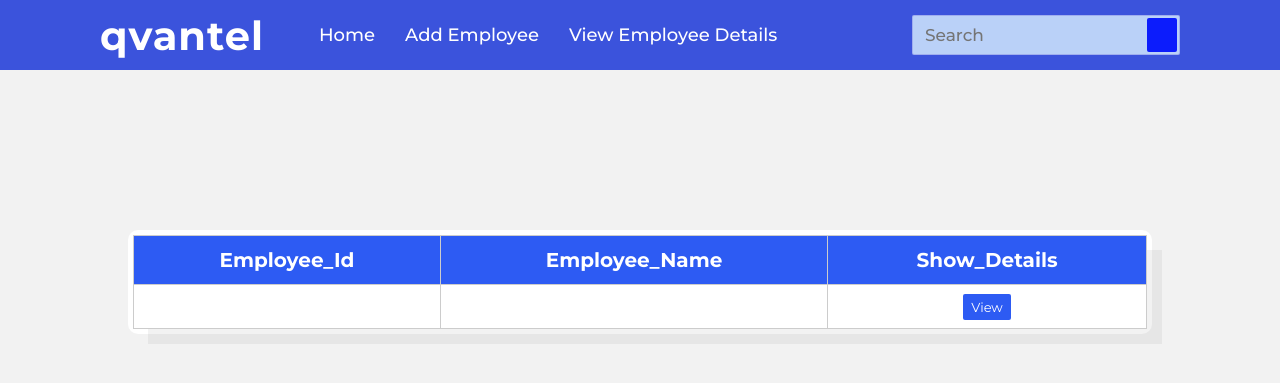
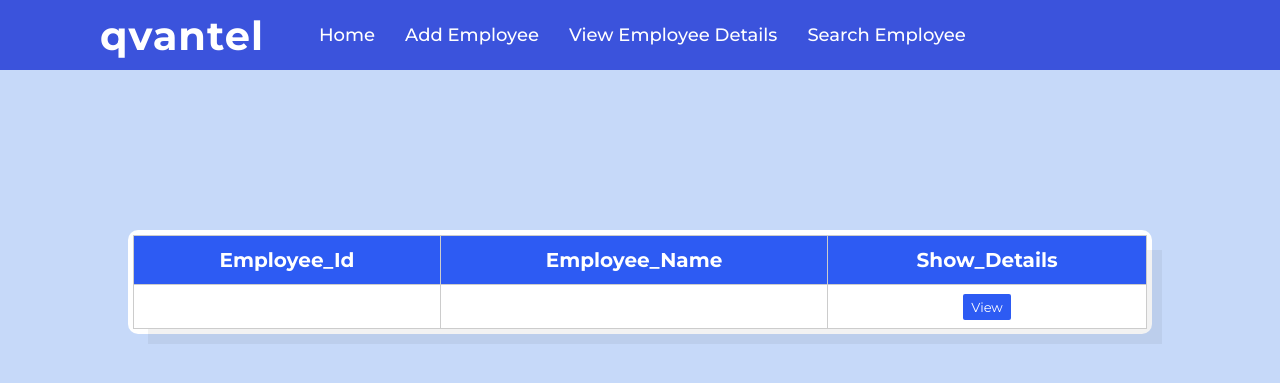
Before and after one commit to QvantelTrainee/Employee-Management, a Django app: template EmployeeManager/templates/View_Employee.html in a window 1280 px wide. Shown: the top 383 px of the page. Run offline with Django 4.2, Linux system fonts and the light colour scheme; the template is opened without the code that fills it, so the values that code supplies are empty; parts of the project's set-up code (start-up, migrations or seed data) failed here and were passed over.

Commit message:
Final Debugging Of the project

```diff
--- a/EmployeeManagement/urls.py
+++ b/EmployeeManagement/urls.py
@@ -21,7 +21,4 @@ urlpatterns = [
 
     path('', include('EmployeeManager.urls')),
 
-
-    path('', include('EmployeeManager.urls'))
-
 ]
--- a/EmployeeManager/static/css/Home.css
+++ b/EmployeeManager/static/css/Home.css
@@ -48,115 +48,3 @@ nav .nav-items li a:hover{
   color:black;
   font-weight: bolder;
 }
-nav form{
-  display: flex;
-  height: 40px;
-  padding: 2px;
-  background: #bad1f8;
-  min-width: 18%!important;
-  border-radius: 2px;
-  border: 1px solid rgba(57, 38, 199, 0.2);
-}
-nav form .search-data{
-  width: 100%;
-  height: 100%;
-  padding: 0 10px;
-  color: #fff;
-  font-size: 17px;
-  border: none;
-  font-weight: 500;
-  background: none;
-}
-nav form button{
-  padding: 0 15px;
-  color: #fff;
-  font-size: 17px;
-  background: #0c1cfc;
-  border: none;
-  border-radius: 2px;
-  cursor: pointer;
-}
-nav form button:hover{
-  background: red;
-}
-nav .menu-icon,
-nav .cancel-icon,
-nav .search-icon{
-  width: 40px;
-  text-align: center;
-  margin: 0 50px;
-  font-size: 18px;
-  color: white;
-  cursor: pointer;
-  display: none;
-}
-
-nav .menu-icon span,
-nav .cancel-icon,
-nav .search-icon{
-  display: none;
-}
-
-.space{
-  margin: 10px 0;
-}
-
-nav .logo.space{
-  color: red;
-  padding: 0 5px 0 0;
-}
-
-
-.slider {
-    position: relative;
-    width: 60%;
-    overflow: hidden;
-}
-
-.images {
-    display: flex;
-    width: 100%;
-}
-
-.images img {
-    height: 400px;
-    width: 100%;
-    transition: all 0.15s ease;
-}
-
-.images input {
-    display: none;
-}
-
-.dots {
-    display: flex;
-    justify-content: center;
-    margin: 5px;
-}
-
-.dots label {
-    height: 20px;
-    width: 20px;
-    border-radius: 50%;
-    border: solid #fff 3px;
-    cursor: pointer;
-    transition: all 0.15s ease;
-    margin: 5px;
-}
-
-.dots label:hover {background: #fff;}
-#img1:checked ~ .m1 {
-    margin-left: 0;
-}
-
-#img2:checked ~ .m2 {
-    margin-left: -100%;
-}
-
-#img3:checked ~ .m3 {
-    margin-left: -200%;
-}
-
-#img4:checked ~ .m4 {
-    margin-left: -300%;
-}
--- a/EmployeeManager/templates/View_Employee.html
+++ b/EmployeeManager/templates/View_Employee.html
@@ -11,7 +11,7 @@
 </head>
 
 
-<body>
+<body style="background-color:rgba(89, 146, 238, 0.34);">
     <nav>
         <div class="menu-icon">
            <span class="fas fa-bars"></span>
@@ -20,20 +20,11 @@
            qvantel
         </div>
         <div class="nav-items">
-           <li><a href="">Home</a></li>
-           <li><a href="#">Add Employee</a></li>
-           <li><a href="view">View Employee Details</a></li>
+           <li><a href="home">Home</a></li>
+           <li><a href="add_emp">Add Employee</a></li>
+           <li><a href="all_emp">View Employee Details</a></li>
+           <li><a href="filter_emp">Search Employee</a></li>
         </div>
-        <div class="search-icon">
-           <span class="fas fa-search"></span>
-        </div>
-        <div class="cancel-icon">
-           <span class="fas fa-times"></span>
-        </div>
-        <form action="#">
-           <input type="search" class="search-data" placeholder="Search" required>
-           <button type="submit" class="fas fa-search"></button>
-        </form>
      </nav>
 
   <div class="table-container">
--- a/EmployeeManager/urls.py
+++ b/EmployeeManager/urls.py
@@ -3,10 +3,9 @@ from . import views
 
 urlpatterns = [
 
-    path('', views.index, name='index'),
+path('home', views.index, name='index'),
+path('view', views.view, name='view'),
+path('add_emp', views.add_emp, name='add_emp'),
+path('all_emp', views.all_emp, name='all_emp'),
+path('filter_emp', views.filter_emp, name='filter_emp'),
 ]
-
-   path('add_emp', views.add_emp, name='add_emp'),
-   path('all_emp', views.all_emp, name='all_emp'),
-   path('filter_emp', views.filter_emp, name='filter_emp'),
-   ]
```
Also changed, not shown: EmployeeManager/Templates/add_emp.html (+17 -2 lines), EmployeeManager/Templates/filter_emp.html (+19 -4 lines), EmployeeManager/Templates/view_all_emp.html (+18 -3 lines), EmployeeManager/templates/Home.html (+6 -48 lines), EmployeeManager/views.py (+2 -9 lines).
